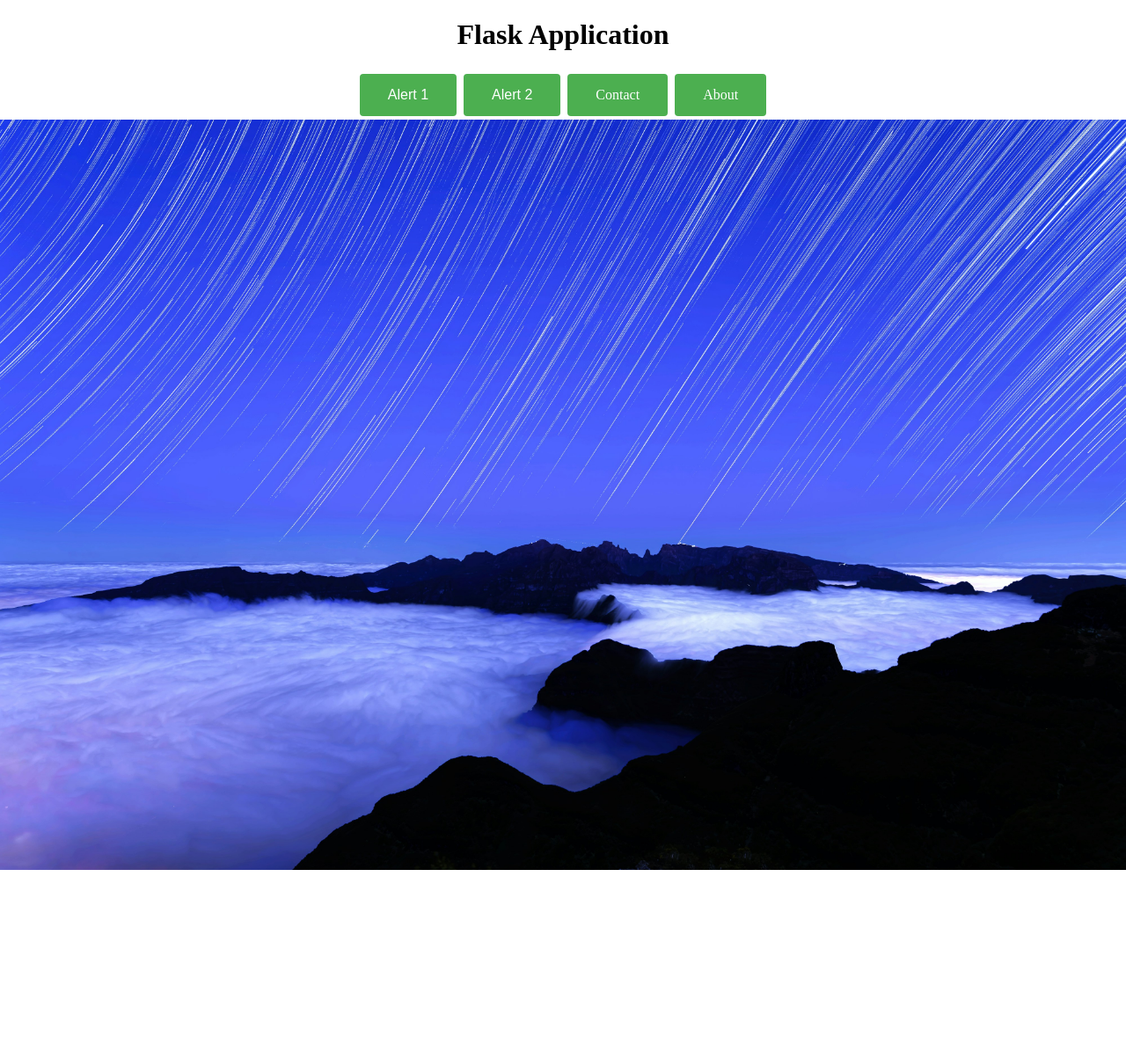
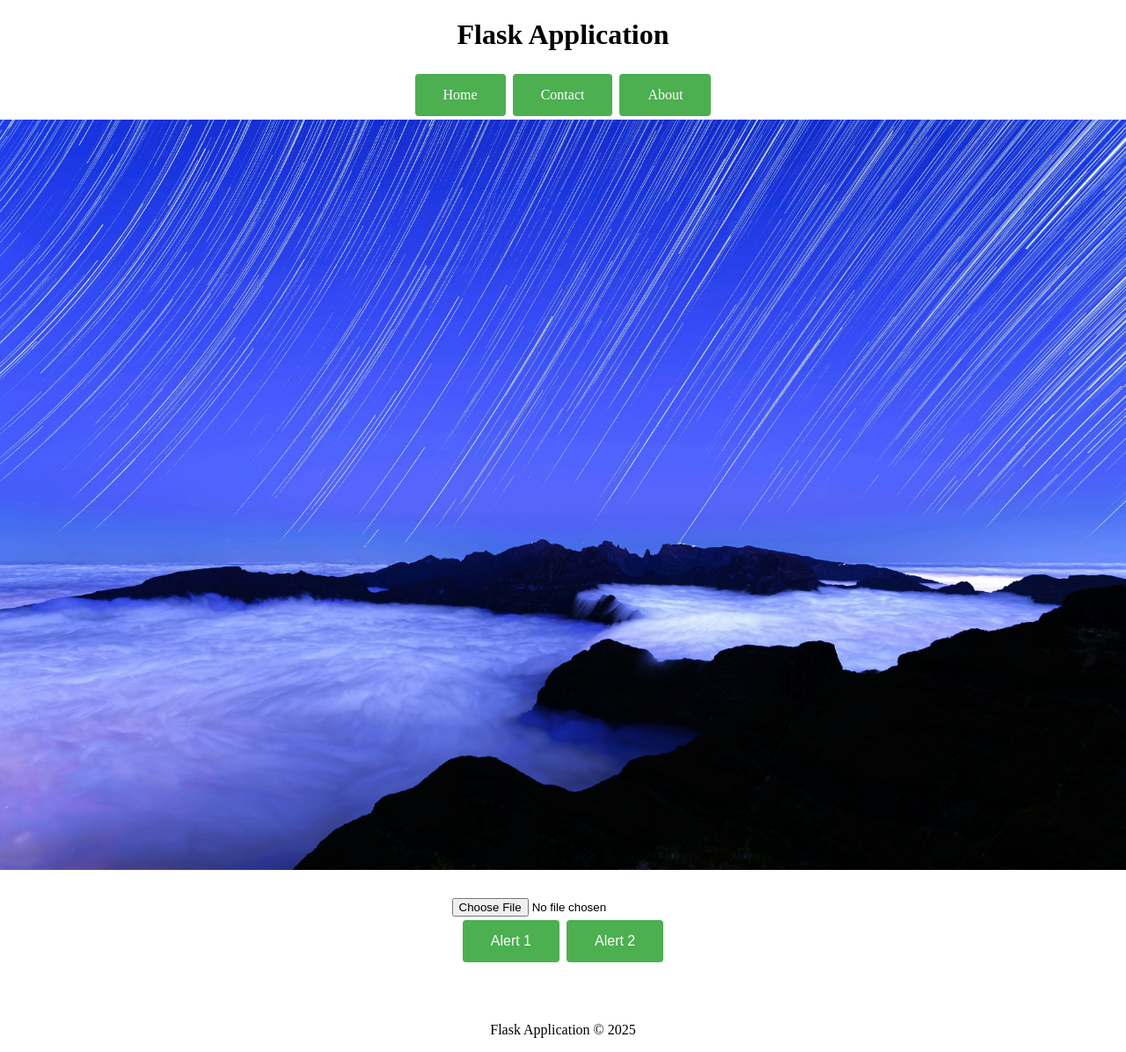
Before and after one commit to khkesav/mse-python, a Flask app: page / in a window 1280 px wide. Shown: the whole page at 88% size. Before the commit the page ends 989 px from the top, so only its background shows below. Run offline with Flask 3, Linux system fonts and the light colour scheme.

Commit message:
Update image preview

```diff
--- a/week12/static/script.js
+++ b/week12/static/script.js
@@ -5,4 +5,18 @@ document.addEventListener('DOMContentLoaded', function() {
             alert(alert_message);
        });
     });
+
+    const previewImage = document.querySelector('.block-image__preview');
+    document.getElementById('fileInput').addEventListener('change', function(event) {
+        const file = event.target.files[0];
+        if (file) {
+            const reader = new FileReader();
+            reader.onload = function(e) {
+                const img = document.createElement('img');
+                img.src = e.target.result;
+                previewImage.appendChild(img);
+            };
+            reader.readAsDataURL(file);
+        }
+    });
 })
--- a/week12/templates/about.html
+++ b/week12/templates/about.html
@@ -6,6 +6,11 @@
   <body>
     <div class="main center">
       <h1>Flask Application</h1>
+      <div class="block-navigation">
+        <a href="/" class="button">Home</a>
+        <a href="/contact" class="button">Contact</a>
+        <a href="/about" class="button">About</a>
+      </div>
       <div class="block-image">
         <img
           width="1920"
--- a/week12/templates/contact.html
+++ b/week12/templates/contact.html
@@ -6,6 +6,11 @@
   <body>
     <div class="main center">
       <h1>Contact us</h1>
+      <div class="block-navigation">
+        <a href="/" class="button">Home</a>
+        <a href="/contact" class="button">Contact</a>
+        <a href="/about" class="button">About</a>
+      </div>
       <div class="block-image">
         <img
           width="1920"
--- a/week12/templates/index.html
+++ b/week12/templates/index.html
@@ -7,15 +7,28 @@
     <div class="main center">
         <h1>Flask Application</h1>
         <div class="block-button__group">
-            <button class="button" data-message="Alert Message 1">Alert 1</button>
-            <button class="button" data-message="Alert Message 2">Alert 2</button>
+            <a href="/" class="button">Home</a>
             <a href="/contact" class="button">Contact</a>
             <a href="/about" class="button">About</a>
         </div>
+
         <div class="block-image">
             <img width="1920" height="1080" src="/static/hero.jpg" alt="Flask Application Home"/>
+
+            <!-- Button to open file from local computer -->
+            <div class="block-button__group">
+                <input id="fileInput" type="file" id="file" />
+            </div>
+            <div class="block-image__preview"></div>
+        </div>
+        <div class="block-button__group">
+            <button class="button" data-message="Alert Message 1">Alert 1</button>
+            <button class="button" data-message="Alert Message 2">Alert 2</button>
         </div>
     </div>
+    <footer class="footer">
+        <p>Flask Application &copy; 2025</p>
+    </footer>
     <script src="static/script.js"></script>
 </body>
 </html>
```
